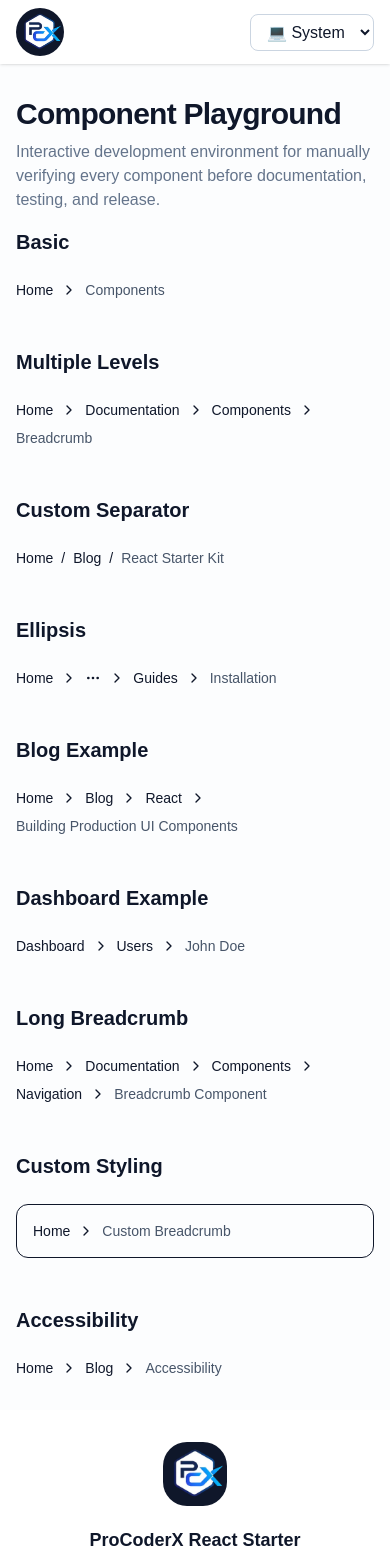
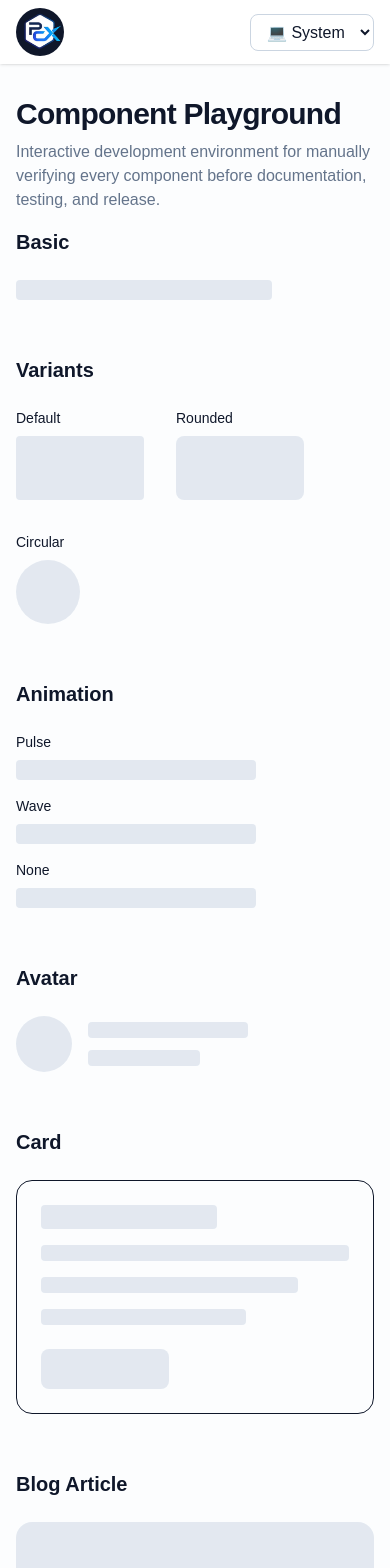
Before and after one commit to theprocoderx/procoderx-react-starter, a React (Vite) app: page /playground in a window 390 px wide. Shown: the top 1568 px of the page. Built offline with nearby package versions, Linux system fonts and the light colour scheme.

Commit message:
feat(Skeleton): add production-ready Skeleton Component

```diff
--- /dev/null
+++ b/src/components/ui/Skeleton/Skeleton.jsx
@@ -0,0 +1,36 @@
+import { forwardRef } from 'react';
+
+import { cn } from '@/utils';
+
+import { skeletonVariants } from './skeletonVariants';
+
+/* -------------------------------------------------------------------------- */
+/* Skeleton                                                                   */
+/* -------------------------------------------------------------------------- */
+
+const Skeleton = forwardRef(function Skeleton(
+  { className, variant, animation, 'aria-label': ariaLabel = 'Loading', ...props },
+  ref,
+) {
+  return (
+    <div
+      ref={ref}
+      aria-hidden='true'
+      aria-label={ariaLabel}
+      className={cn(
+        skeletonVariants({
+          variant,
+          animation,
+        }),
+        className,
+      )}
+      {...props}
+    />
+  );
+});
+
+Skeleton.displayName = 'Skeleton';
+
+export { Skeleton };
+
+export default Skeleton;
--- /dev/null
+++ b/src/components/ui/Skeleton/index.js
@@ -0,0 +1 @@
+export { default as Skeleton } from './Skeleton';
--- /dev/null
+++ b/src/components/ui/Skeleton/skeletonVariants.js
@@ -0,0 +1,60 @@
+import { cva } from 'class-variance-authority';
+
+/* -------------------------------------------------------------------------- */
+/* Skeleton                                                                   */
+/* -------------------------------------------------------------------------- */
+
+export const skeletonVariants = cva(
+  [
+    // Layout
+    'block',
+    'shrink-0',
+
+    // Appearance
+    'bg-[var(--display-skeleton)]',
+
+    // Interaction
+    'select-none',
+    'pointer-events-none',
+
+    // Animation
+    'transition-[background-color]',
+    'duration-[var(--display-duration)]',
+    'ease-[var(--display-easing)]',
+  ],
+  {
+    variants: {
+      variant: {
+        default: 'rounded-[var(--radius-sm)]',
+
+        rounded: 'rounded-[var(--radius-md)]',
+
+        circular: 'rounded-full',
+      },
+
+      animation: {
+        pulse: 'animate-pulse',
+
+        wave: [
+          'relative',
+          'overflow-hidden',
+
+          'before:absolute',
+          'before:inset-0',
+          'before:-translate-x-full',
+
+          'before:bg-[linear-gradient(90deg,transparent,rgba(255,255,255,0.35),transparent)]',
+
+          'before:animate-[skeleton-wave_1.6s_linear_infinite]',
+        ],
+
+        none: '',
+      },
+    },
+
+    defaultVariants: {
+      variant: 'default',
+      animation: 'pulse',
+    },
+  },
+);
--- a/src/pages/Playground/Playground.jsx
+++ b/src/pages/Playground/Playground.jsx
@@ -12,6 +12,7 @@ import {
   RadioPlayground,
   SelectPlayground,
   SeparatorPlayground,
+  SkeletonPlayground,
   SwitchPlayground,
   TextareaPlayground,
 } from './';
@@ -47,7 +48,8 @@ const Playground = () => {
       {/* <CardPlayground /> */}
       {/* <AccordionPlayground /> */}
       {/* <SeparatorPlayground /> */}
-      <BreadcrumbPlayground />
+      {/* <BreadcrumbPlayground /> */}
+      <SkeletonPlayground />
     </section>
   );
 };
--- /dev/null
+++ b/src/pages/Playground/components/SkeletonPlayground.jsx
@@ -0,0 +1,177 @@
+import { Skeleton } from '@/components/ui/Skeleton';
+
+export default function SkeletonPlayground() {
+  return (
+    <div className='space-y-14'>
+      {/* ---------------------------------------------------------------- */}
+      {/* Basic */}
+      {/* ---------------------------------------------------------------- */}
+
+      <section className='space-y-6'>
+        <h2 className='text-xl font-semibold'>Basic</h2>
+
+        <Skeleton className='h-5 w-64' />
+      </section>
+
+      {/* ---------------------------------------------------------------- */}
+      {/* Variants */}
+      {/* ---------------------------------------------------------------- */}
+
+      <section className='space-y-6'>
+        <h2 className='text-xl font-semibold'>Variants</h2>
+
+        <div className='flex flex-wrap items-center gap-8'>
+          <div className='space-y-2'>
+            <p className='text-sm'>Default</p>
+
+            <Skeleton variant='default' className='h-16 w-32' />
+          </div>
+
+          <div className='space-y-2'>
+            <p className='text-sm'>Rounded</p>
+
+            <Skeleton variant='rounded' className='h-16 w-32' />
+          </div>
+
+          <div className='space-y-2'>
+            <p className='text-sm'>Circular</p>
+
+            <Skeleton variant='circular' className='h-16 w-16' />
+          </div>
+        </div>
+      </section>
+
+      {/* ---------------------------------------------------------------- */}
+      {/* Animation */}
+      {/* ---------------------------------------------------------------- */}
+
+      <section className='space-y-6'>
+        <h2 className='text-xl font-semibold'>Animation</h2>
+
+        <div className='space-y-4'>
+          <div>
+            <p className='mb-2 text-sm'>Pulse</p>
+
+            <Skeleton animation='pulse' className='h-5 w-60' />
+          </div>
+
+          <div>
+            <p className='mb-2 text-sm'>Wave</p>
+
+            <Skeleton animation='wave' className='h-5 w-60' />
+          </div>
+
+          <div>
+            <p className='mb-2 text-sm'>None</p>
+
+            <Skeleton animation='none' className='h-5 w-60' />
+          </div>
+        </div>
+      </section>
+
+      {/* ---------------------------------------------------------------- */}
+      {/* Avatar */}
+      {/* ---------------------------------------------------------------- */}
+
+      <section className='space-y-6'>
+        <h2 className='text-xl font-semibold'>Avatar</h2>
+
+        <div className='flex items-center gap-4'>
+          <Skeleton variant='circular' className='h-14 w-14' />
+
+          <div className='space-y-3'>
+            <Skeleton className='h-4 w-40' />
+
+            <Skeleton className='h-4 w-28' />
+          </div>
+        </div>
+      </section>
+
+      {/* ---------------------------------------------------------------- */}
+      {/* Card */}
+      {/* ---------------------------------------------------------------- */}
+
+      <section className='space-y-6'>
+        <h2 className='text-xl font-semibold'>Card</h2>
+
+        <div className='max-w-md rounded-xl border p-6'>
+          <div className='space-y-4'>
+            <Skeleton className='h-6 w-44' />
+
+            <Skeleton className='h-4 w-full' />
+
+            <Skeleton className='h-4 w-5/6' />
+
+            <Skeleton className='h-4 w-2/3' />
+
+            <Skeleton className='mt-6 h-10 w-32 rounded-md' />
+          </div>
+        </div>
+      </section>
+
+      {/* ---------------------------------------------------------------- */}
+      {/* Blog Article */}
+      {/* ---------------------------------------------------------------- */}
+
+      <section className='space-y-6'>
+        <h2 className='text-xl font-semibold'>Blog Article</h2>
+
+        <div className='space-y-4'>
+          <Skeleton className='h-56 w-full rounded-xl' />
+
+          <Skeleton className='h-8 w-2/3' />
+
+          <Skeleton className='h-4 w-full' />
+
+          <Skeleton className='h-4 w-full' />
+
+          <Skeleton className='h-4 w-5/6' />
+        </div>
+      </section>
+
+      {/* ---------------------------------------------------------------- */}
+      {/* Dashboard Widget */}
+      {/* ---------------------------------------------------------------- */}
+
+      <section className='space-y-6'>
+        <h2 className='text-xl font-semibold'>Dashboard Widget</h2>
+
+        <div className='grid gap-6 sm:grid-cols-2 lg:grid-cols-4'>
+          {Array.from({ length: 4 }).map((_, index) => (
+            <div key={index} className='rounded-xl border p-5'>
+              <div className='space-y-4'>
+                <Skeleton className='h-4 w-24' />
+
+                <Skeleton className='h-8 w-20' />
+
+                <Skeleton className='h-24 w-full rounded-lg' />
+              </div>
+            </div>
+          ))}
+        </div>
+      </section>
+
+      {/* ---------------------------------------------------------------- */}
+      {/* Table */}
+      {/* ---------------------------------------------------------------- */}
+
+      <section className='space-y-6'>
+        <h2 className='text-xl font-semibold'>Table Rows</h2>
+
+        <div className='rounded-xl border'>
+          {Array.from({ length: 5 }).map((_, index) => (
+            <div key={index} className='flex items-center gap-6 border-b p-4 last:border-b-0'>
+              <Skeleton variant='circular' className='h-10 w-10' />
+
+              <Skeleton className='h-4 flex-1' />
+
+              <Skeleton className='h-4 w-28' />
+
+              <Skeleton className='h-8 w-20 rounded-md' />
+            </div>
+          ))}
+        </div>
+      </section>
+    </div>
+  );
+}
--- a/src/pages/Playground/index.js
+++ b/src/pages/Playground/index.js
@@ -19,3 +19,4 @@ export { default as CardPlayground } from './components/CardPlayground';
 export { default as AccordionPlayground } from './components/AccordionPlayground';
 export { default as SeparatorPlayground } from './components/SeparatorPlayground';
 export { default as BreadcrumbPlayground } from './components/BreadcrumbPlayground';
+export { default as SkeletonPlayground } from './components/SkeletonPlayground';
--- a/src/styles/theme.css
+++ b/src/styles/theme.css
@@ -659,6 +659,11 @@
   --display-radius-pill: var(--radius-full);
 
   /* ----------------------------------------------------------
+     Skeleton
+  ---------------------------------------------------------- */
+  --display-skeleton: #e2e8f0; /* or add these solid color like #e2e8f0 */
+
+  /* ----------------------------------------------------------
    Shadow
 ---------------------------------------------------------- */
 
@@ -1493,6 +1498,11 @@
   --display-radius-pill: var(--radius-full);
 
   /* ----------------------------------------------------------
+     Skeleton
+  ---------------------------------------------------------- */
+  --display-skeleton: var(--surface-secondary); /* or add these solid color like #e2e8f0 */
+
+  /* ----------------------------------------------------------
    Shadow
 ---------------------------------------------------------- */
 
```
